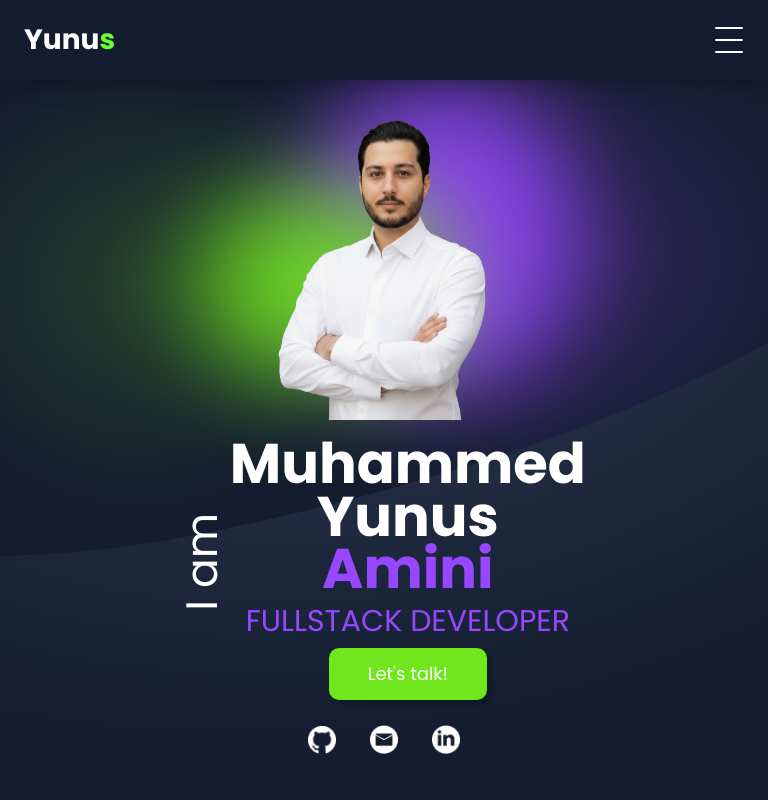
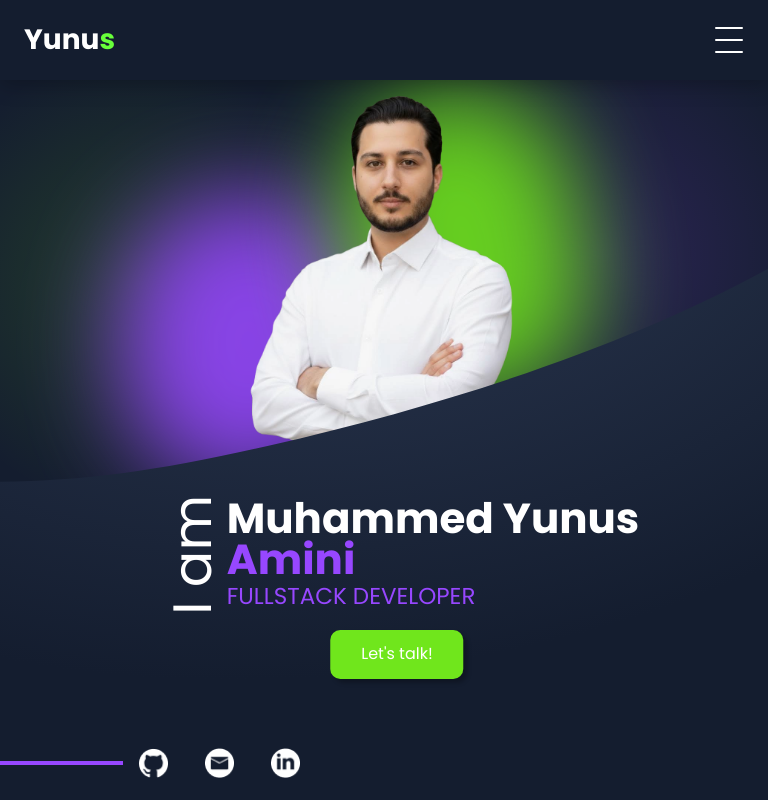
Before and after one commit to mya63/portfolio-2.0, an Angular app: page /#/ in a window 768 px wide. Shown: the top 800 px of the page. Built offline with nearby package versions, Linux system fonts and the light colour scheme.

Commit message:
fix(hero): add tablet master layout for 960px viewport

```diff
--- a/src/app/pages/home/hero/hero.scss
+++ b/src/app/pages/home/hero/hero.scss
@@ -872,6 +872,151 @@
   }
 }
 
+@media (min-width: 861px) and (max-width: 960px) {
+  .hero {
+    --header-height: 109px;
+  }
+}
+
+@media (min-width: 700px) and (max-width: 960px) and (min-height: 641px) {
+  .hero {
+    --wave-top: clamp(62px, 9svh, 78px);
+    --wave-width: max(116vw, 1100px);
+
+    min-height: calc(100svh - var(--header-height));
+  }
+
+  .hero-grid {
+    width: 100%;
+    max-width: none;
+    min-height: calc(100svh - var(--header-height));
+    display: block;
+    padding: 0;
+    text-align: left;
+  }
+
+  .hero-photo-wrap {
+    position: absolute;
+    left: 50%;
+    top: clamp(-24px, -1svh, -10px);
+    width: clamp(388px, 45vw, 430px);
+    transform: translateX(-50%);
+    align-self: auto;
+  }
+
+  .hero-photo {
+    max-height: clamp(370px, 52svh, 404px);
+  }
+
+  .photo-purple {
+    right: 52%;
+    bottom: -4%;
+    width: 66%;
+  }
+
+  .photo-green {
+    left: 30%;
+    top: 14%;
+    width: 82%;
+    transform: rotate(-100.81deg);
+  }
+
+  .hero-text {
+    position: absolute;
+    left: calc(50% + 18px);
+    top: clamp(398px, 53svh, 414px);
+    width: fit-content;
+    max-width: min(92vw, 520px);
+    display: grid;
+    grid-template-columns: auto auto;
+    align-items: center;
+    justify-items: start;
+    column-gap: 8px;
+    transform: translateX(-50%);
+    text-align: left;
+  }
+
+  .iam {
+    position: relative;
+    top: 4px;
+    transform: rotate(180deg) translateY(3px);
+    font-size: 54px;
+    line-height: 1;
+  }
+
+  .hero-copy {
+    position: relative;
+    width: max-content;
+    min-width: 0;
+  }
+
+  .name {
+    font-size: clamp(42px, 4.8vw, 46px);
+    line-height: 0.98;
+  }
+
+  .name > span {
+    white-space: nowrap;
+  }
+
+  .role {
+    margin: 4px 0 0;
+    white-space: nowrap;
+    font-size: clamp(23px, 2.8vw, 26px);
+    line-height: 1.12;
+  }
+
+  .hero-cta {
+    position: absolute;
+    left: calc(50% - 36px);
+    top: calc(100% + 20px);
+    margin-top: 0;
+    justify-content: center;
+    transform: translateX(-50%);
+  }
+
+  .hero-text .btn {
+    min-width: 133px;
+    height: 49px;
+    padding: 0 25px;
+    font-size: 16px;
+  }
+
+  .hero-contact {
+    position: absolute;
+    left: 0;
+    bottom: 22px;
+    z-index: 7;
+    display: flex;
+    flex-direction: row;
+    align-items: center;
+    gap: 16px;
+  }
+
+  .hero-contact::before {
+    display: block;
+    width: clamp(92px, 16vw, 128px);
+    height: 4px;
+    margin-left: 0;
+    background: var(--purple);
+  }
+
+  .hero-socials {
+    gap: 36px;
+  }
+
+  .ico,
+  .ico img {
+    width: 30px;
+    height: 30px;
+  }
+
+  .hero-mail,
+  .scrolldown {
+    display: none;
+  }
+}
+
 @media (max-width: 520px) {
   .hero {
     --wave-top: clamp(108px, 20svh, 152px);
```
